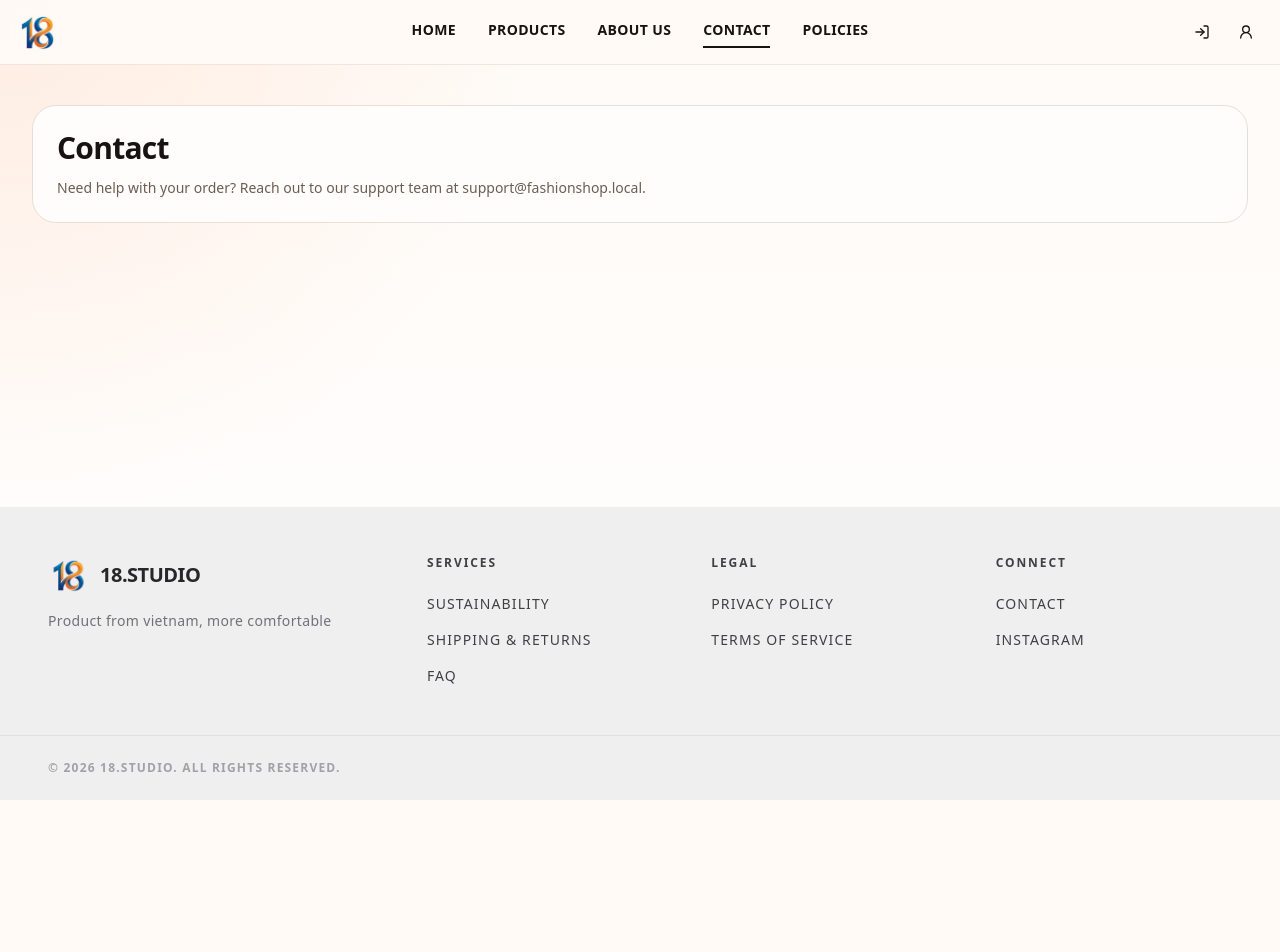
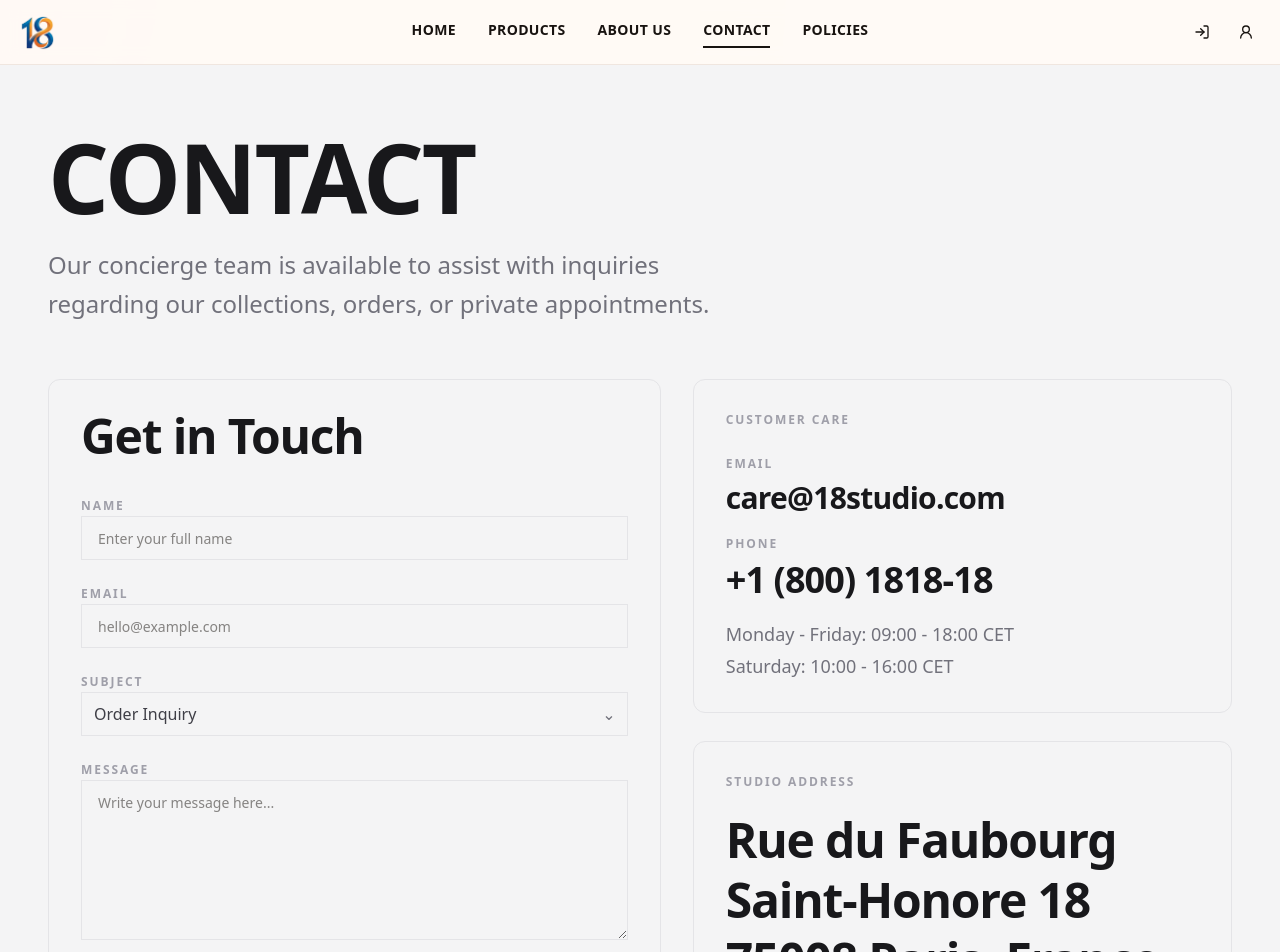
Before and after one commit to ngocan-dev/fashionshop-frontend, a Next.js app: page /contact in a window 1280 px wide. Shown: the top 952 px of the page. Before the commit the page ends 800 px from the top, so only its background shows below. Built offline with nearby package versions, Linux system fonts and the light colour scheme.

Commit message:
feat: implement Contact page with sections for hero, details, form, studio address, connect links, appointment CTA, and Google Map

```diff
--- a/src/app/(public)/contact/page.tsx
+++ b/src/app/(public)/contact/page.tsx
@@ -1,12 +1,5 @@
+import { ContactPageContent } from '../../../components/contact/contact-page';
+
 export default function ContactPage() {
-  return (
-    <section className="container-shell py-10">
-      <div className="rounded-3xl border border-border bg-card p-6">
-        <h1 className="text-3xl font-semibold tracking-tight">Contact</h1>
-        <p className="mt-3 max-w-3xl text-sm text-muted-foreground">
-          Need help with your order? Reach out to our support team at support@fashionshop.local.
-        </p>
-      </div>
-    </section>
-  );
+  return <ContactPageContent />;
 }
--- /dev/null
+++ b/src/components/contact/appointment-cta.tsx
@@ -0,0 +1,19 @@
+import Link from 'next/link';
+
+export function AppointmentCta() {
+  return (
+    <section className="space-y-5 rounded-xl border border-zinc-200 bg-zinc-100 p-6 md:p-8">
+      <p className="text-xs font-bold uppercase tracking-[0.16em] text-zinc-400">Visit Our Space</p>
+      <h3 className="text-5xl font-black leading-[0.95] tracking-tight text-zinc-900 md:text-6xl">Experience 18.STUDIO in person.</h3>
+      <p className="max-w-xl text-lg leading-relaxed text-zinc-500">
+        Private appointments available for seasonal collection previews and bespoke fittings.
+      </p>
+      <Link
+        href="/contact"
+        className="inline-flex border-b border-zinc-900 pb-1 text-xs font-bold uppercase tracking-[0.18em] text-zinc-900 transition-opacity hover:opacity-70"
+      >
+        Book Appointment
+      </Link>
+    </section>
+  );
+}
--- /dev/null
+++ b/src/components/contact/connect-links.tsx
@@ -0,0 +1,34 @@
+import Link from 'next/link';
+import Image from 'next/image';
+
+const links = [
+  { label: 'Instagram', href: 'https://instagram.com' },
+  { label: 'Pinterest', href: 'https://pinterest.com' },
+  { label: 'Journal', href: '/about' },
+];
+
+export function ConnectLinks() {
+  return (
+    <section className="space-y-4 rounded-xl border border-zinc-200 bg-zinc-100 p-6 md:p-8">
+      <p className="text-xs font-bold uppercase tracking-[0.16em] text-zinc-400">Connect</p>
+      <div className="flex flex-wrap gap-6">
+        {links.map((link) => (
+          <Link
+            key={link.label}
+            href={link.href}
+            target={link.href.startsWith('http') ? '_blank' : undefined}
+            rel={link.href.startsWith('http') ? 'noreferrer' : undefined}
+            className="text-xs font-bold uppercase tracking-[0.18em] text-zinc-700 transition-colors hover:text-zinc-900"
+          >
+            {link.label}
+          </Link>
+        ))}
+      </div>
+      <div className="overflow-hidden rounded-md border border-zinc-200">
+        <div className="relative aspect-[16/10]">
+          <Image src="/images/contact-texture.svg" alt="Editorial textile texture" fill className="object-cover" />
+        </div>
+      </div>
+    </section>
+  );
+}
--- /dev/null
+++ b/src/components/contact/contact-details.tsx
@@ -0,0 +1,26 @@
+export function ContactDetails() {
+  return (
+    <section className="space-y-7 rounded-xl border border-zinc-200 bg-zinc-100 p-6 md:p-8">
+      <div>
+        <p className="text-xs font-bold uppercase tracking-[0.16em] text-zinc-400">Customer Care</p>
+      </div>
+
+      <div className="space-y-5">
+        <div>
+          <p className="text-xs font-bold uppercase tracking-[0.16em] text-zinc-400">Email</p>
+          <p className="mt-2 text-3xl font-semibold tracking-tight text-zinc-900">care@18studio.com</p>
+        </div>
+
+        <div>
+          <p className="text-xs font-bold uppercase tracking-[0.16em] text-zinc-400">Phone</p>
+          <p className="mt-2 text-4xl font-semibold tracking-tight text-zinc-900">+1 (800) 1818-18</p>
+        </div>
+
+        <div className="space-y-1 text-lg text-zinc-500">
+          <p>Monday - Friday: 09:00 - 18:00 CET</p>
+          <p>Saturday: 10:00 - 16:00 CET</p>
+        </div>
+      </div>
+    </section>
+  );
+}
--- /dev/null
+++ b/src/components/contact/contact-form.tsx
@@ -0,0 +1,55 @@
+import { Input } from '@/components/ui/input';
+import { Textarea } from '@/components/ui/textarea';
+
+const subjects = ['Order Inquiry', 'Product Availability', 'Private Appointment', 'Press & Editorial', 'Other'];
+
+export function ContactForm() {
+  return (
+    <section className="rounded-xl border border-zinc-200 bg-zinc-100 p-6 md:p-8">
+      <h2 className="text-4xl font-bold tracking-tight text-zinc-900 md:text-5xl">Get in Touch</h2>
+
+      <form className="mt-8 space-y-5" action="#" method="post">
+        <label className="block space-y-2">
+          <span className="text-xs font-bold uppercase tracking-[0.16em] text-zinc-400">Name</span>
+          <Input name="name" placeholder="Enter your full name" aria-label="Name" className="rounded-none border-zinc-200 bg-zinc-100 focus:border-zinc-700 focus:ring-zinc-200" />
+        </label>
+
+        <label className="block space-y-2">
+          <span className="text-xs font-bold uppercase tracking-[0.16em] text-zinc-400">Email</span>
+          <Input type="email" name="email" placeholder="hello@example.com" aria-label="Email" className="rounded-none border-zinc-200 bg-zinc-100 focus:border-zinc-700 focus:ring-zinc-200" />
+        </label>
+
+        <label className="block space-y-2">
+          <span className="text-xs font-bold uppercase tracking-[0.16em] text-zinc-400">Subject</span>
+          <div className="relative">
+            <select
+              name="subject"
+              aria-label="Subject"
+              className="h-11 w-full appearance-none rounded-none border border-zinc-200 bg-zinc-100 px-3 text-base text-zinc-700 outline-none transition focus:border-zinc-700 focus:ring-2 focus:ring-zinc-200"
+              defaultValue="Order Inquiry"
+            >
+              {subjects.map((subject) => (
+                <option key={subject} value={subject}>
+                  {subject}
+                </option>
+              ))}
+            </select>
+            <span className="pointer-events-none absolute right-3 top-1/2 -translate-y-1/2 text-zinc-500">⌄</span>
+          </div>
+        </label>
+
+        <label className="block space-y-2">
+          <span className="text-xs font-bold uppercase tracking-[0.16em] text-zinc-400">Message</span>
+          <Textarea name="message" placeholder="Write your message here..." aria-label="Message" className="min-h-40 rounded-none border-zinc-200 bg-zinc-100 focus:border-zinc-700 focus:ring-zinc-200" />
+        </label>
+
+        <button
+          type="submit"
+          className="inline-flex h-12 w-full items-center justify-center rounded-md border border-zinc-900 bg-zinc-900 px-6 text-xs font-semibold uppercase tracking-[0.2em] text-white transition hover:bg-zinc-800"
+        >
+          Send Message
+        </button>
+      </form>
+    </section>
+  );
+}
--- /dev/null
+++ b/src/components/contact/contact-hero.tsx
@@ -0,0 +1,11 @@
+export function ContactHero() {
+  return (
+    <header className="max-w-3xl space-y-5">
+      <h1 className="text-6xl font-black tracking-tight text-zinc-900 md:text-8xl">CONTACT</h1>
+      <p className="max-w-2xl text-base leading-relaxed text-zinc-500 md:text-2xl">
+        Our concierge team is available to assist with inquiries regarding our collections, orders, or private
+        appointments.
+      </p>
+    </header>
+  );
+}
--- /dev/null
+++ b/src/components/contact/contact-page.tsx
@@ -0,0 +1,32 @@
+import { AppointmentCta } from './appointment-cta';
+import { ConnectLinks } from './connect-links';
+import { ContactDetails } from './contact-details';
+import { ContactForm } from './contact-form';
+import { ContactHero } from './contact-hero';
+import { GoogleMapSection } from './google-map-section';
+import { StudioAddress } from './studio-address';
+
+export function ContactPageContent() {
+  return (
+    <section className="bg-zinc-100 py-10 md:py-12 lg:py-16">
+      <div className="mx-auto w-full max-w-[1480px] px-4 md:px-8 lg:px-12">
+        <ContactHero />
+
+        <div className="mt-10 grid grid-cols-1 gap-7 lg:mt-14 lg:grid-cols-[minmax(0,1fr)_minmax(0,0.88fr)] lg:gap-8">
+          <div>
+            <ContactForm />
+          </div>
+
+          <div className="space-y-7">
+            <ContactDetails />
+            <StudioAddress />
+            <ConnectLinks />
+            <AppointmentCta />
+          </div>
+        </div>
+
+        <GoogleMapSection />
+      </div>
+    </section>
+  );
+}
--- /dev/null
+++ b/src/components/contact/google-map-section.tsx
@@ -0,0 +1,18 @@
+export function GoogleMapSection() {
+  return (
+    <section className="mt-10 overflow-hidden rounded-xl border border-zinc-200 bg-zinc-100 md:mt-14">
+      <div className="relative w-full overflow-hidden pb-[56.25%]">
+        <iframe
+          src="https://www.google.com/maps/embed?pb=!1m18!1m12!1m3!1d125383.23050220472!2d106.69590908161899!3d10.870411504591623!2m3!1f0!2f0!3f0!3m2!1i1024!2i768!4f13.1!3m3!1m2!1s0x3174d8a415a9d221%3A0x550c2b41569376f9!2zVHLGsOG7nW5nIMSQ4bqhaSBo4buNYyBRdeG7kWMgVOG6vyAtIMSQ4bqhaSBo4buNYyBRdeG7kWMgZ2lhIFRQLkhDTQ!5e0!3m2!1svi!2s!4v1775575478011!5m2!1svi!2s"
+          width="600"
+          height="450"
+          style={{ border: 0 }}
+          allowFullScreen
+          loading="lazy"
+          referrerPolicy="no-referrer-when-downgrade"
+          className="absolute left-0 top-0 h-full w-full"
+        />
+      </div>
+    </section>
+  );
+}
--- /dev/null
+++ b/src/components/contact/studio-address.tsx
@@ -0,0 +1,19 @@
+import Image from 'next/image';
+
+export function StudioAddress() {
+  return (
+    <section className="space-y-5 rounded-xl border border-zinc-200 bg-zinc-100 p-6 md:p-8">
+      <p className="text-xs font-bold uppercase tracking-[0.16em] text-zinc-400">Studio Address</p>
+      <address className="not-italic text-4xl font-semibold leading-tight tracking-tight text-zinc-900 md:text-5xl">
+        Rue du Faubourg Saint-Honore 18
+        <br />
+        75008 Paris, France
+      </address>
+      <div className="overflow-hidden rounded-md border border-zinc-200">
+        <div className="relative aspect-[16/10]">
+          <Image src="/images/contact-studio.svg" alt="18.STUDIO Paris storefront" fill className="object-cover" />
+        </div>
+      </div>
+    </section>
+  );
+}
```
Also changed, not shown: public/images/contact-studio.svg (added), public/images/contact-texture.svg (added).
